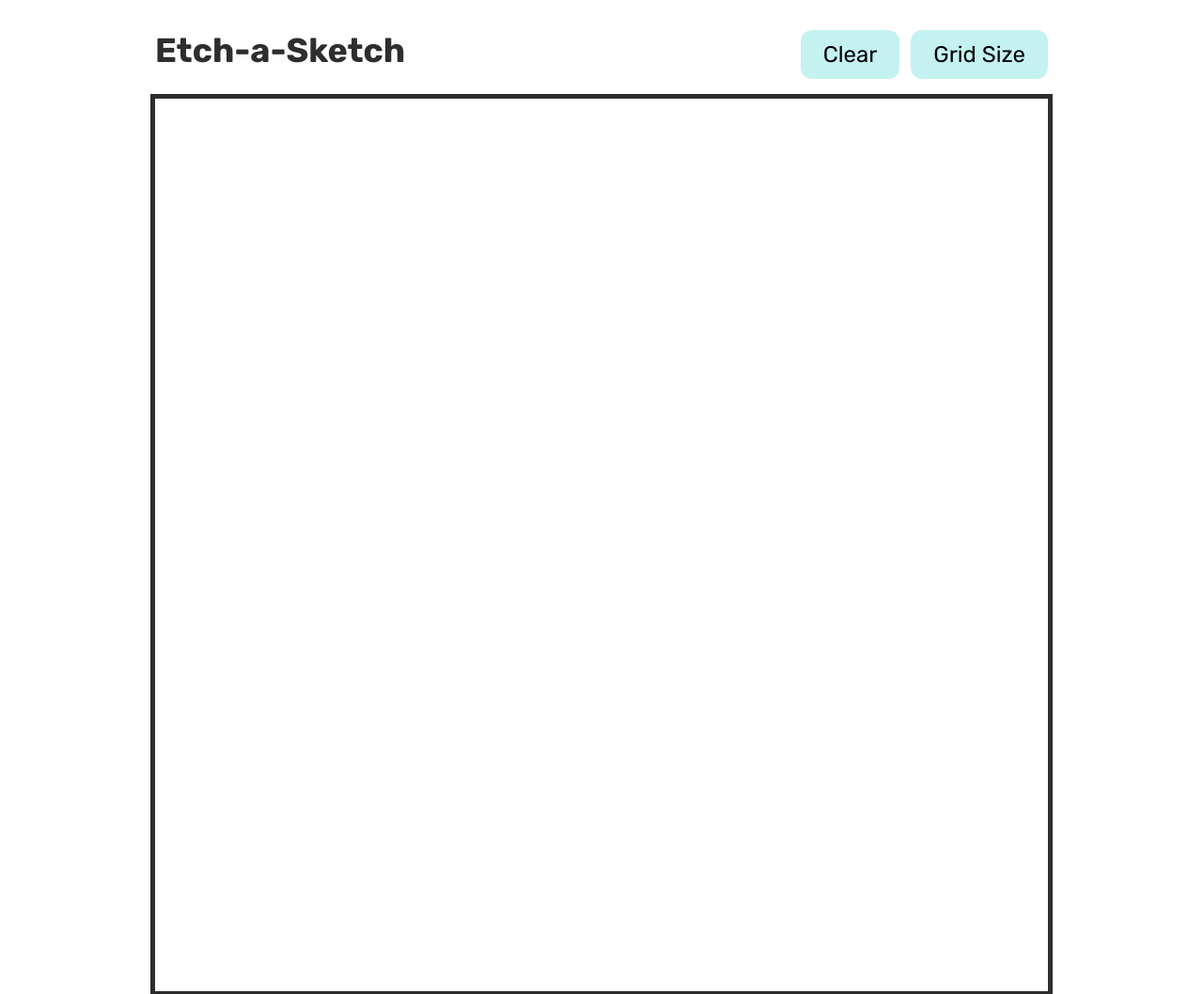
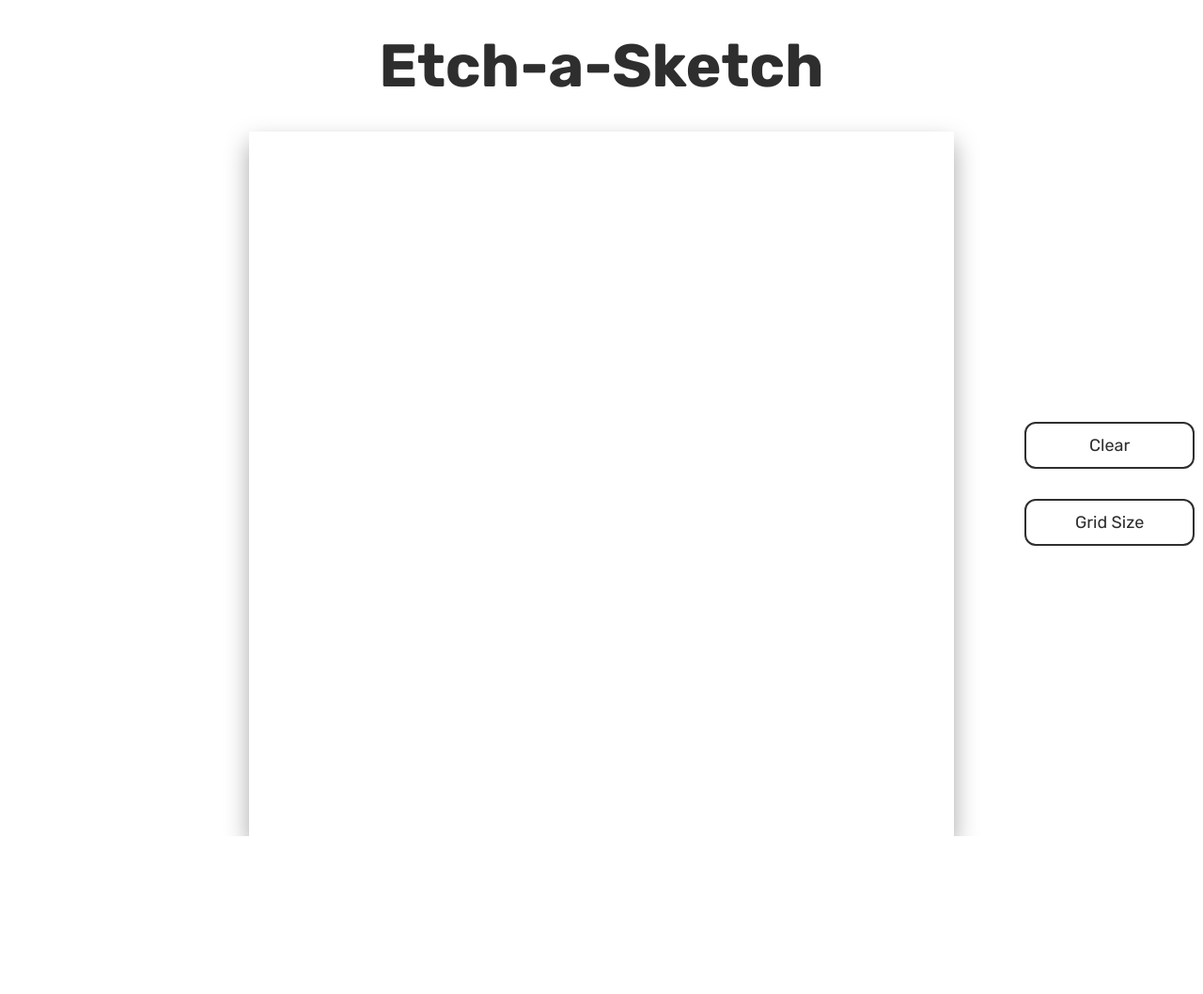
Before and after one commit to qchan727/Etch-a-Sketch, a plain HTML site: page index.html in a window 1280 px wide. Shown: the whole page at 94% size. After the commit the page ends 890 px from the top, so only its background shows below. Drawn offline with Linux system fonts and the light colour scheme.

Commit message:
moved buttons to the right of the grid

```diff
--- a/index.html
+++ b/index.html
@@ -10,14 +10,15 @@
 </head>
 
 <body>
+   <h1 class="heading-primary">Etch-a-Sketch</h1>
    <div class="container">
-      <h1 class="heading-primary">Etch-a-Sketch</h1>
-      <div class="controls">
-         <button class="btn btn--clear">Clear</button>
-         <button class="btn btn--size">Grid Size</button>
+      <div class="grid">
+         <div class="controls">
+            <button class="btn btn--clear">Clear</button>
+            <button class="btn btn--size">Grid Size</button>
+         </div>
       </div>
    </div>
-   <div class="grid"></div>
 </body>
 
 </html>
--- a/script.js
+++ b/script.js
@@ -63,6 +63,10 @@ btnSize.addEventListener("click", () => {
    SIZE = Number(
       prompt("What size n do you want the nxn grid to be? (Max 100)")
    );
-   grid.innerHTML = "";
+
+   while (grid.childElementCount > 1) {
+      grid.removeChild(grid.lastChild);
+   }
+
    createGrid(SIZE);
 });
--- a/style.css
+++ b/style.css
@@ -17,42 +17,51 @@ body {
 }
 
 .heading-primary {
-   font-size: 3.6rem;
+   font-size: 6.4rem;
    color: #2e2e2e;
+   margin-top: 3.2rem;
+   margin-bottom: 3.2rem;
 }
 
 .container {
-   margin: 0 auto;
-   width: 95rem;
-   margin-top: 3.2rem;
-   margin-bottom: 1.6rem;
-   display: flex;
-   justify-content: space-between;
-   gap: 3.2rem;
+   /* display: flex;
+   gap: 6.4rem;
+   justify-content: center; */
 }
 
 .controls {
    display: flex;
-   gap: 1.2rem;
+   flex-direction: column;
+   gap: 3.2rem;
+   position: absolute;
+   top: 50%;
+   left: 110%;
+
+   transform: translateY(-50%);
 }
 
 .btn {
    font-family: inherit;
-   font-size: 2.4rem;
+   font-size: 1.8rem;
    border: none;
-   padding: 1.2rem 2.4rem;
-   background-color: #c3f2f1;
+   padding: 1.2rem 5.2rem;
+   border: 0.2rem solid #2e2e2e;
    border-radius: 1.2rem;
    cursor: pointer;
+   color: #2e2e2e;
+   background-color: #fff;
+   text-wrap: nowrap;
 }
 
 .grid {
    margin: 0 auto;
-   width: 96rem;
-   height: 96rem;
+   width: 75rem;
+   height: 75rem;
    display: flex;
    flex-direction: column;
-   border: 0.5rem solid #2e2e2e;
+   box-shadow: 0 1.2rem 2.4rem #0000005a;
+
+   position: relative;
 }
 
 .row {
```
